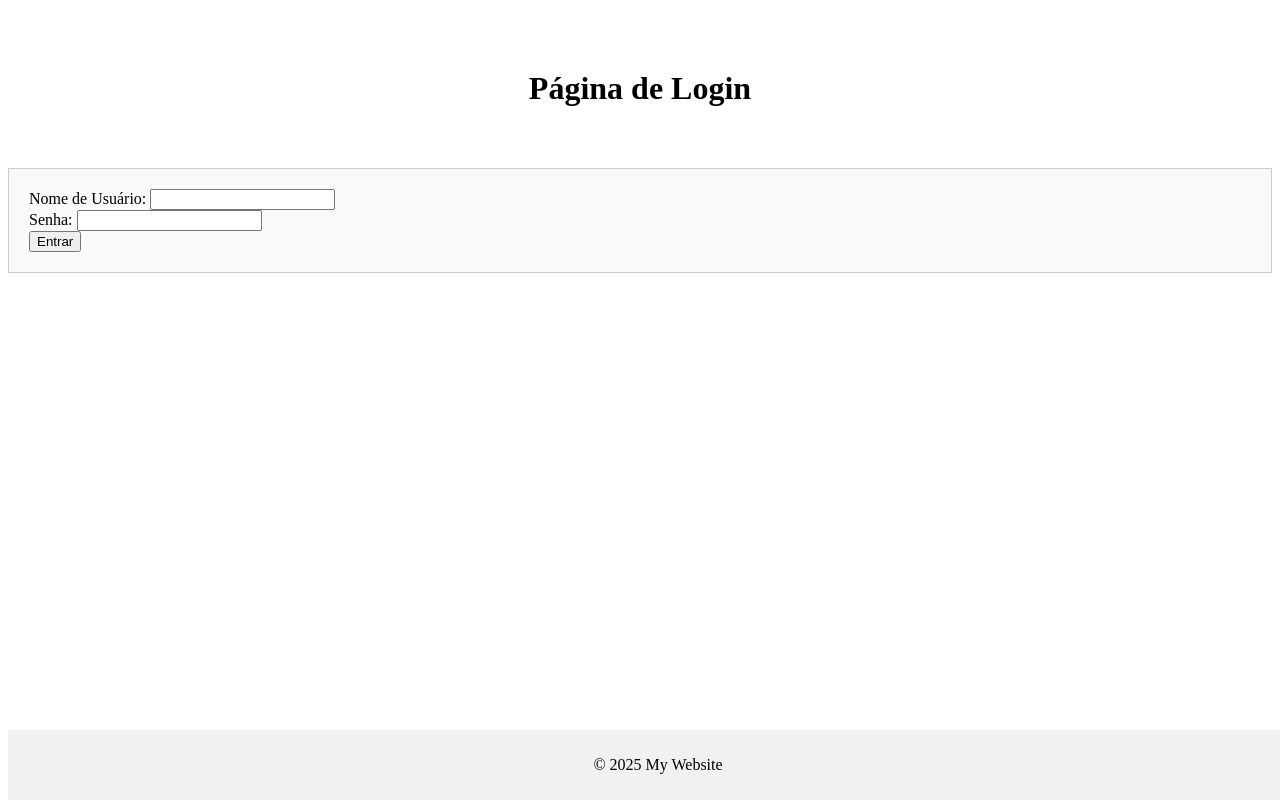
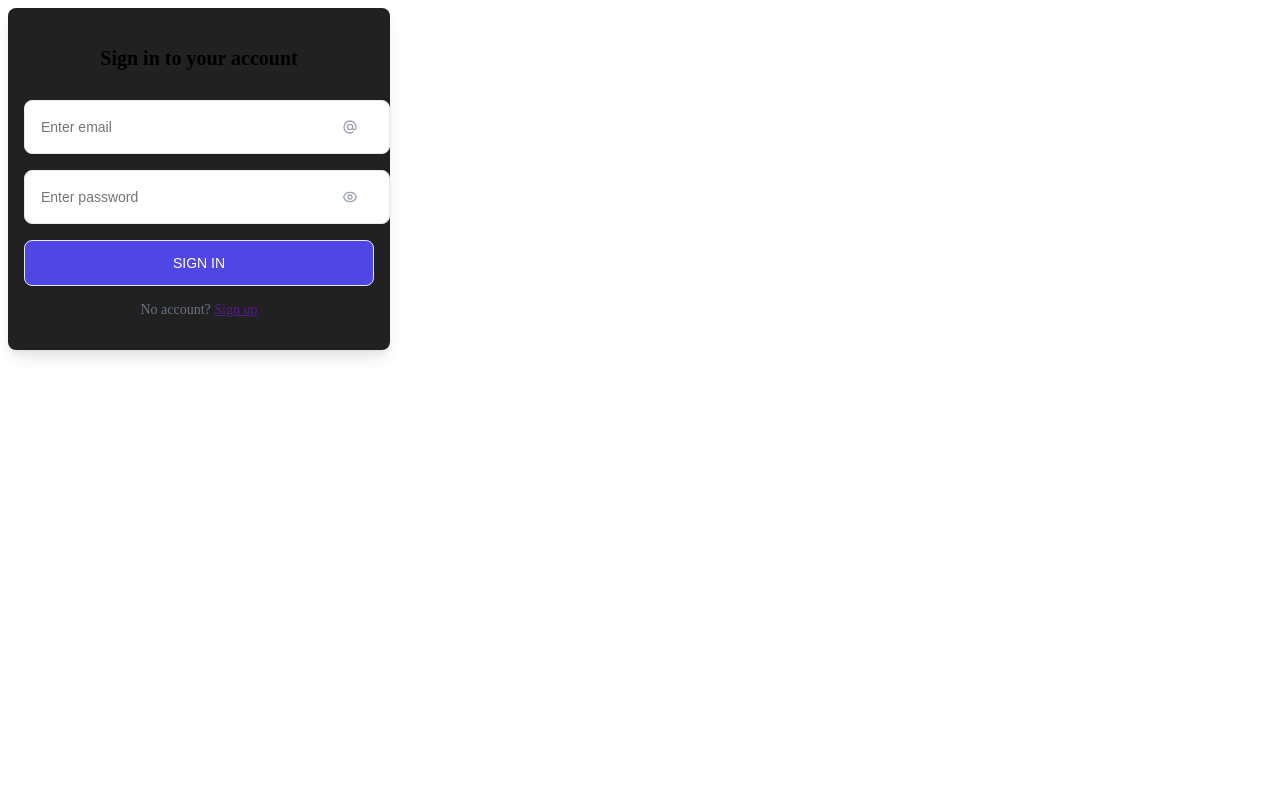
Before and after one commit to lucassbalbino/LuxuryWheels, a Python web app: template templates/login.html in a window 1280 px wide. Run offline with Jinja, Linux system fonts and the light colour scheme; the template is opened without the code that fills it, so the values that code supplies are empty.

Commit message:
Login page and classes

```diff
--- a/static/styles.css
+++ b/static/styles.css
@@ -1,22 +1,82 @@
-header {
-   display: flex; /* Ativa o Flexbox */
-   justify-content: center; /* Centraliza horizontalmente */
-   align-items: center; /* Centraliza verticalmente */
-   height: 20vh; /* Ocupa 100% da altura da janela */
-   margin: 0;
+/* From Uiverse.io by Yaya12085 */
+.form {
+  background-color: #212121;
+  display: block;
+  padding: 1rem;
+  max-width: 350px;
+  border-radius: 0.5rem;
+  box-shadow: 0 10px 15px -3px rgba(0, 0, 0, 0.1), 0 4px 6px -2px rgba(0, 0, 0, 0.05);
 }
 
-form {
-   padding: 20px;
-   border: 1px solid #ccc;
-   background-color: #f9f9f9;
+.form-title {
+  font-size: 1.25rem;
+  line-height: 1.75rem;
+  font-weight: 600;
+  text-align: center;
+  color: #000;
 }
 
-footer {
-   text-align: center;
-   padding: 10px;
-   background-color: #f1f1f1;
-   position: fixed;
-   width: 100%;
-   bottom: 0;
+.input-container {
+  position: relative;
 }
+
+.input-container input, .form button {
+  outline: none;
+  border: 1px solid #e5e7eb;
+  margin: 8px 0;
+}
+
+.input-container input {
+  background-color: #fff;
+  padding: 1rem;
+  padding-right: 3rem;
+  font-size: 0.875rem;
+  line-height: 1.25rem;
+  width: 300px;
+  border-radius: 0.5rem;
+  box-shadow: 0 1px 2px 0 rgba(0, 0, 0, 0.05);
+}
+
+.input-container span {
+  display: grid;
+  position: absolute;
+  top: 0;
+  bottom: 0;
+  right: 0;
+  padding-left: 1rem;
+  padding-right: 1rem;
+  place-content: center;
+}
+
+.input-container span svg {
+  color: #9CA3AF;
+  width: 1rem;
+  height: 1rem;
+}
+
+.submit {
+  display: block;
+  padding-top: 0.75rem;
+  padding-bottom: 0.75rem;
+  padding-left: 1.25rem;
+  padding-right: 1.25rem;
+  background-color: #4F46E5;
+  color: #ffffff;
+  font-size: 0.875rem;
+  line-height: 1.25rem;
+  font-weight: 500;
+  width: 100%;
+  border-radius: 0.5rem;
+  text-transform: uppercase;
+}
+
+.signup-link {
+  color: #6B7280;
+  font-size: 0.875rem;
+  line-height: 1.25rem;
+  text-align: center;
+}
+
+.signup-link a {
+  text-decoration: underline;
+}
--- a/templates/login.html
+++ b/templates/login.html
@@ -6,22 +6,37 @@
     <title>Home Page</title>
     <link rel="stylesheet" href="/static/styles.css">
 </head>
-<body>
-   <header>
-       <h1>Página de Login</h1>
-   </header>
-   <main>
-       <form action="/login" method="post">
-           <label for="username">Nome de Usuário:</label>
-           <input type="text" id="username" name="username" required>
-           <br>
-           <label for="password">Senha:</label>
-           <input type="password" id="password" name="password" required>
-           <br>
-           <button type="submit">Entrar</button>
-   </main>
-   <footer>
-       <p>&copy; 2025 My Website</p>
-   </footer>
+
+      <!-- From Uiverse.io by Yaya12085 -->
+
+      <form class="form">
+         <p class="form-title">Sign in to your account</p>
+          <div class="input-container">
+            <input placeholder="Enter email" type="email">
+            <span>
+              <svg stroke="currentColor" viewBox="0 0 24 24" fill="none" xmlns="http://www.w3.org/2000/svg">
+                <path d="M16 12a4 4 0 10-8 0 4 4 0 008 0zm0 0v1.5a2.5 2.5 0 005 0V12a9 9 0 10-9 9m4.5-1.206a8.959 8.959 0 01-4.5 1.207" stroke-width="2" stroke-linejoin="round" stroke-linecap="round"></path>
+              </svg>
+            </span>
+        </div>
+        <div class="input-container">
+            <input placeholder="Enter password" type="password">
+
+            <span>
+              <svg stroke="currentColor" viewBox="0 0 24 24" fill="none" xmlns="http://www.w3.org/2000/svg">
+                <path d="M15 12a3 3 0 11-6 0 3 3 0 016 0z" stroke-width="2" stroke-linejoin="round" stroke-linecap="round"></path>
+                <path d="M2.458 12C3.732 7.943 7.523 5 12 5c4.478 0 8.268 2.943 9.542 7-1.274 4.057-5.064 7-9.542 7-4.477 0-8.268-2.943-9.542-7z" stroke-width="2" stroke-linejoin="round" stroke-linecap="round"></path>
+              </svg>
+            </span>
+          </div>
+           <button class="submit" type="submit">
+          Sign in
+        </button>
+
+        <p class="signup-link">
+          No account?
+          <a href="">Sign up</a>
+        </p>
+     </form>
 </body>
 </html>
```
Also changed, not shown: classes/car.py (added, +19 -0 lines), classes/dealership.py (added, +14 -0 lines).
